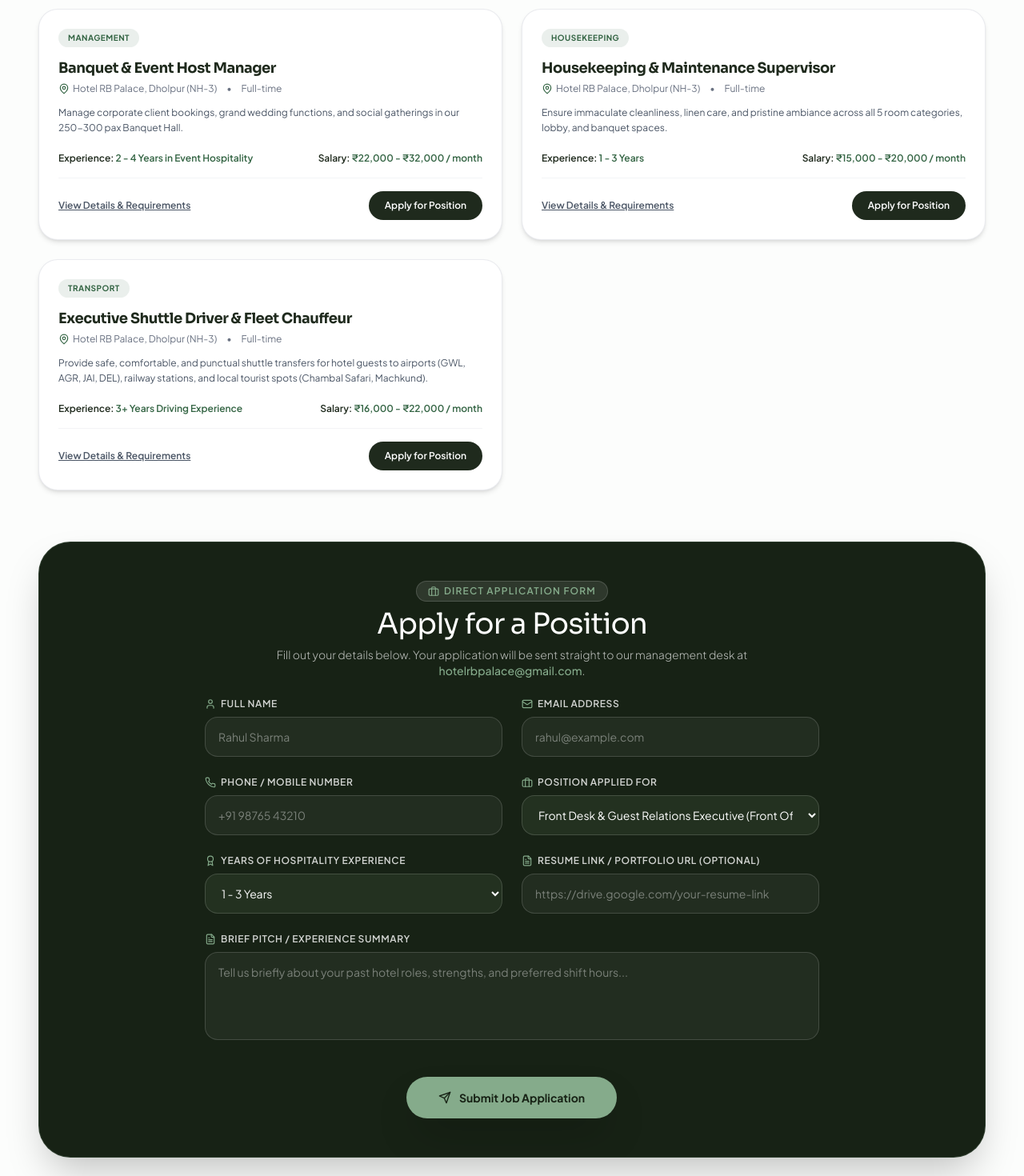
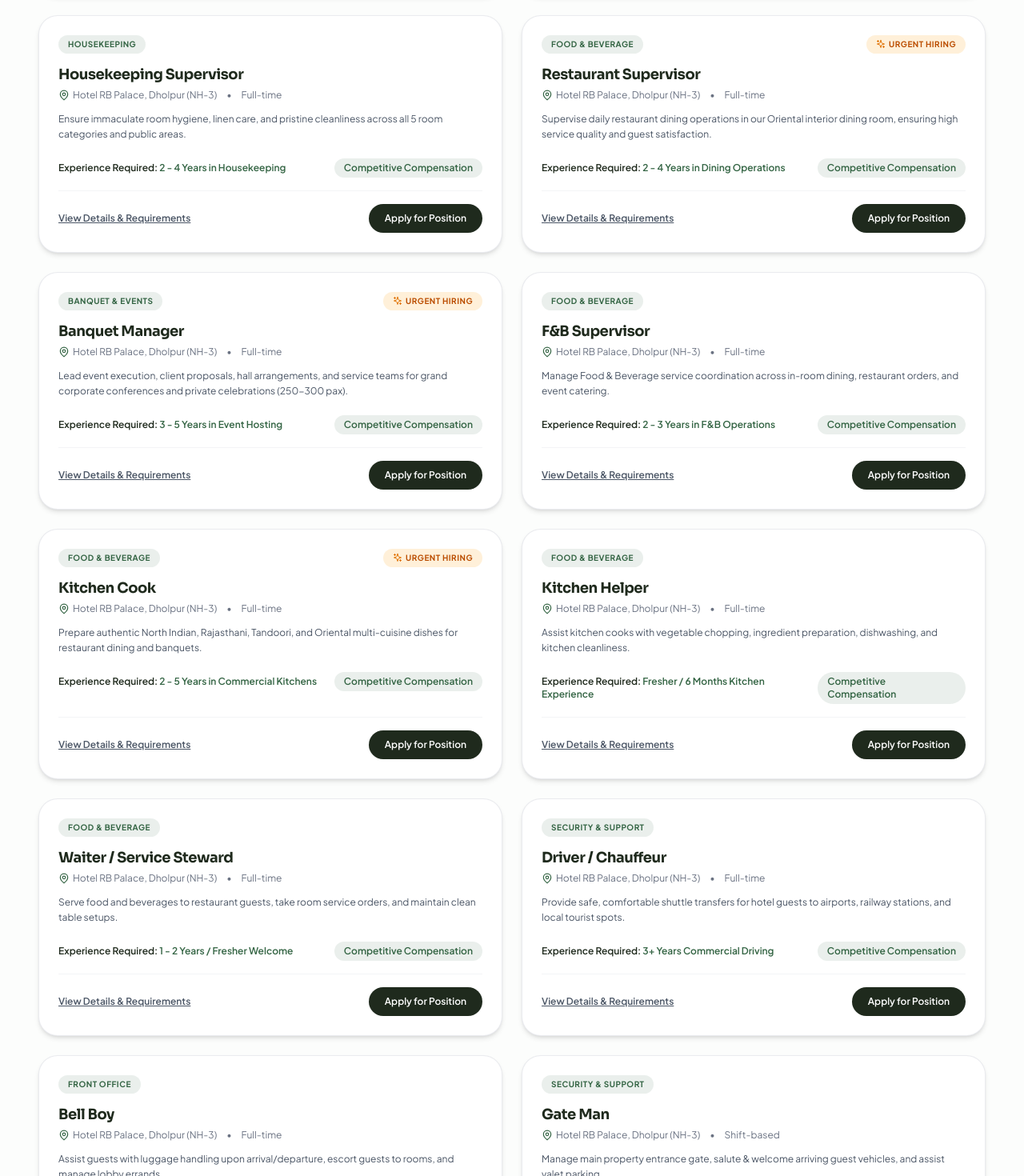
Before and after one commit to arrowwebtech21-sys/HotelRBPalace, a React (Vite) app: page /careers in a window 1280 px wide. Shown: the part 1220-2690 px from the top of the page at 80% size. Built offline with nearby package versions, Linux system fonts and the light colour scheme.

Commit message:
feat: update meal plan pricing, refine career listings, and route job applications to HR email

```diff
--- a/src/data/careers.ts
+++ b/src/data/careers.ts
@@ -1,11 +1,10 @@
 export type JobListing = {
   id: string;
   title: string;
-  department: 'Front Office' | 'Food & Beverage' | 'Housekeeping' | 'Management' | 'Maintenance' | 'Transport';
+  department: 'Front Office' | 'Food & Beverage' | 'Housekeeping' | 'Banquet & Events' | 'Security & Support';
   location: string;
   type: 'Full-time' | 'Part-time' | 'Shift-based';
   experience: string;
-  salaryRange: string;
   description: string;
   responsibilities: string[];
   qualifications: string[];
@@ -14,110 +13,245 @@
 
 export const CAREER_LISTINGS: JobListing[] = [
   {
-    id: 'front-desk-executive',
-    title: 'Front Desk & Guest Relations Executive',
+    id: 'front-office-manager',
+    title: 'Front Office Manager',
     department: 'Front Office',
     location: 'Hotel RB Palace, Dholpur (NH-3)',
     type: 'Full-time',
-    experience: '1 - 3 Years in Hotel Operations',
-    salaryRange: '₹18,000 - ₹25,000 / month',
+    experience: '3 - 5 Years in Hotel Front Desk',
     isHot: true,
-    description: 'We are seeking a warm, professional Front Desk Executive to manage guest check-ins, VIP reservations, phone inquiries, and deliver premier Rajasthani hospitality.',
+    description: 'Oversee front desk operations, guest check-ins/outs, room inventory management, PMS operations, and deliver premier Rajasthani hospitality.',
     responsibilities: [
-      'Manage check-in, check-out, room allocation, and guest verification as per hotel standards.',
-      'Coordinate with housekeeping and maintenance teams for seamless room readiness.',
-      'Handle direct inquiries via phone, email, and OTA partner portals.',
-      'Maintain guest billing records, key card programming, and payment collection.'
+      'Manage daily front desk operations, reservations, and room allocation.',
+      'Supervise front office assistants and desk staff for seamless guest assistance.',
+      'Handle guest complaints, special VIP requests, and corporate check-ins.',
+      'Coordinate with housekeeping and revenue teams to maximize room occupancy.'
     ],
     qualifications: [
-      'Diploma/Degree in Hotel Management or relevant field preferred.',
-      'Good communication skills in Hindi & English.',
-      'Working knowledge of PMS software and basic computer operations.',
-      'Professional demeanor and customer-first mindset.'
+      'Degree / Diploma in Hotel Management or related field.',
+      '3+ years front desk supervisory experience in reputed hotels.',
+      'Proficiency in Hotel PMS software, billing, and fluent communication.'
     ]
   },
   {
-    id: 'kitchen-supervisor-chef',
-    title: 'Executive Chef / Kitchen Supervisor',
-    department: 'Food & Beverage',
+    id: 'front-office-assistant',
+    title: 'Front Office Assistant',
+    department: 'Front Office',
     location: 'Hotel RB Palace, Dholpur (NH-3)',
     type: 'Full-time',
-    experience: '3 - 5 Years in Multi-Cuisine Dining',
-    salaryRange: '₹28,000 - ₹38,000 / month',
+    experience: '1 - 2 Years / Fresher Welcome',
     isHot: true,
-    description: 'Lead our kitchen team at Royal Palace Dining! Prepare authentic North Indian, Rajasthani delicacies, Tandoori starters, and Oriental dishes for hotel guests and banquet gatherings.',
+    description: 'Assist guests at check-in/out, manage phone calls, process room bookings, and provide local travel guidance.',
     responsibilities: [
-      'Oversee daily kitchen preparation, food quality, taste standards, and hygienic food safety.',
-      'Design seasonal menus and banquet catering menus for events (up to 300 pax).',
-      'Manage inventory, kitchen store supplies, wastage control, and supplier orders.',
-      'Supervise line cooks, commis chefs, and kitchen utility staff.'
+      'Greet arriving guests, verify identity documents, and issue room key cards.',
+      'Handle incoming phone calls, booking inquiries, and guest messages.',
+      'Assist guests with check-out billing, cash/card payments, and receipts.'
     ],
     qualifications: [
-      'Proven experience as Chef / Kitchen Head in a reputed hotel or restaurant.',
-      'Expertise in North Indian, Mughlai, and Continental/Chinese basics.',
-      'Strong leadership skills and inventory control awareness.'
-    ]
-  },
-  {
-    id: 'banquet-event-coordinator',
-    title: 'Banquet & Event Host Manager',
-    department: 'Management',
-    location: 'Hotel RB Palace, Dholpur (NH-3)',
-    type: 'Full-time',
-    experience: '2 - 4 Years in Event Hospitality',
-    salaryRange: '₹22,000 - ₹32,000 / month',
-    description: 'Manage corporate client bookings, grand wedding functions, and social gatherings in our 250-300 pax Banquet Hall.',
-    responsibilities: [
-      'Interact with corporate clients and wedding families to plan hall layouts, decor, and dining.',
-      'Coordinate sound, lighting, stage, and banquet staff during live events.',
-      'Prepare banquet contracts, advance billing, and post-event guest feedback collection.',
-      'Promote banquet space to regional corporate offices and wedding planners.'
-    ],
-    qualifications: [
-      'Experience in event management or hotel banquet operations.',
-      'Strong organizational, negotiation, and interpersonal abilities.',
-      'Ability to handle live event execution smoothly.'
+      'Graduate / Diploma in Hospitality or relevant discipline.',
+      'Good spoken Hindi & English communication skills.',
+      'Basic computer literacy and welcoming personality.'
     ]
   },
   {
     id: 'housekeeping-supervisor',
-    title: 'Housekeeping & Maintenance Supervisor',
+    title: 'Housekeeping Supervisor',
     department: 'Housekeeping',
     location: 'Hotel RB Palace, Dholpur (NH-3)',
     type: 'Full-time',
-    experience: '1 - 3 Years',
-    salaryRange: '₹15,000 - ₹20,000 / month',
-    description: 'Ensure immaculate cleanliness, linen care, and pristine ambiance across all 5 room categories, lobby, and banquet spaces.',
+    experience: '2 - 4 Years in Housekeeping',
+    description: 'Ensure immaculate room hygiene, linen care, and pristine cleanliness across all 5 room categories and public areas.',
     responsibilities: [
-      'Inspect rooms prior to check-in to ensure flawless hygiene and amenities setup.',
-      'Manage room linen, laundry schedules, toilet supplies, and cleaning chemicals inventory.',
-      'Supervise housekeeping attendants and maintain daily cleaning checklists.',
-      'Coordinate minor repair tasks with the technical maintenance team.'
+      'Inspect guest rooms and public corridors prior to guest arrivals.',
+      'Manage housekeeping staff shifts, room cleaning checklists, and laundry schedules.',
+      'Monitor cleaning chemicals inventory, room amenities supplies, and linen stores.'
     ],
     qualifications: [
-      'Prior housekeeping supervisory experience in hotels or luxury resorts.',
-      'Keen eye for detail, hygiene standards, and team coordination.'
+      'Prior supervisory experience in hotel housekeeping.',
+      'Strong eye for detail, hygiene standards, and team coordination.'
     ]
   },
   {
-    id: 'shuttle-chauffeur',
-    title: 'Executive Shuttle Driver & Fleet Chauffeur',
-    department: 'Transport',
+    id: 'restaurant-supervisor',
+    title: 'Restaurant Supervisor',
+    department: 'Food & Beverage',
     location: 'Hotel RB Palace, Dholpur (NH-3)',
     type: 'Full-time',
-    experience: '3+ Years Driving Experience',
-    salaryRange: '₹16,000 - ₹22,000 / month',
-    description: 'Provide safe, comfortable, and punctual shuttle transfers for hotel guests to airports (GWL, AGR, JAI, DEL), railway stations, and local tourist spots (Chambal Safari, Machkund).',
+    experience: '2 - 4 Years in Dining Operations',
+    isHot: true,
+    description: 'Supervise daily restaurant dining operations in our Oriental interior dining room, ensuring high service quality and guest satisfaction.',
     responsibilities: [
-      'Operate hotel fleet vehicles (Sedans, SUVs) adhering to traffic laws and safety rules.',
-      'Perform daily vehicle cleanliness checks, fuel checks, and regular maintenance logs.',
-      'Greet guests warmly, assist with luggage, and guide them on local sightseeing spots.',
-      'Maintain punctual pickup and drop times.'
+      'Oversee restaurant seating, table service standards, and dining ambiance.',
+      'Supervise service staff, waiters, and table turnover during breakfast, lunch, and dinner.',
+      'Handle guest feedback, billing verification, and coordination with the kitchen team.'
     ],
     qualifications: [
-      'Valid Commercial / Light Motor Vehicle Driving License.',
-      'Clean driving record with knowledge of routes around Dholpur, Agra, Gwalior, and Jaipur.',
-      'Polite and disciplined demeanor.'
+      'Diploma/Degree in Hotel Management or F&B operations experience.',
+      'Proven leadership skills in casual or fine-dining restaurant settings.'
+    ]
+  },
+  {
+    id: 'banquet-manager',
+    title: 'Banquet Manager',
+    department: 'Banquet & Events',
+    location: 'Hotel RB Palace, Dholpur (NH-3)',
+    type: 'Full-time',
+    experience: '3 - 5 Years in Event Hosting',
+    isHot: true,
+    description: 'Lead event execution, client proposals, hall arrangements, and service teams for grand corporate conferences and private celebrations (250-300 pax).',
+    responsibilities: [
+      'Meet with clients to plan banquet layouts, stage arrangements, and catering menus.',
+      'Coordinate sound, AV lighting, stage setup, and banquet service staff during live functions.',
+      'Manage banquet contracts, advance billing, and post-event guest feedback.'
+    ],
+    qualifications: [
+      'Proven experience in hotel banquet operations or event management.',
+      'Strong organizational, communication, and client management skills.'
+    ]
+  },
+  {
+    id: 'f-and-b-supervisor',
+    title: 'F&B Supervisor',
+    department: 'Food & Beverage',
+    location: 'Hotel RB Palace, Dholpur (NH-3)',
+    type: 'Full-time',
+    experience: '2 - 3 Years in F&B Operations',
+    description: 'Manage Food & Beverage service coordination across in-room dining, restaurant orders, and event catering.',
+    responsibilities: [
+      'Supervise food delivery, room service orders, and buffet setups.',
+      'Maintain hygiene standards, cutlery/crockery stock control, and service speed.',
+      'Train service staff on guest handling and food presentation.'
+    ],
+    qualifications: [
+      'Diploma in Hotel Management or F&B service background.',
+      'Good operational knowledge of food service and beverage management.'
+    ]
+  },
+  {
+    id: 'kitchen-cook',
+    title: 'Kitchen Cook',
+    department: 'Food & Beverage',
+    location: 'Hotel RB Palace, Dholpur (NH-3)',
+    type: 'Full-time',
+    experience: '2 - 5 Years in Commercial Kitchens',
+    isHot: true,
+    description: 'Prepare authentic North Indian, Rajasthani, Tandoori, and Oriental multi-cuisine dishes for restaurant dining and banquets.',
+    responsibilities: [
+      'Cook and present multi-cuisine dishes following hotel standard recipes.',
+      'Maintain kitchen hygiene, station cleanliness, and food safety standards.',
+      'Coordinate with the kitchen supervisor for food prep and banquet buffet orders.'
+    ],
+    qualifications: [
+      'Proven experience as a cook in a hotel, restaurant, or catering service.',
+      'Expertise in Indian gravies, tandoori starters, or Chinese dishes.'
+    ]
+  },
+  {
+    id: 'kitchen-helper',
+    title: 'Kitchen Helper',
+    department: 'Food & Beverage',
+    location: 'Hotel RB Palace, Dholpur (NH-3)',
+    type: 'Full-time',
+    experience: 'Fresher / 6 Months Kitchen Experience',
+    description: 'Assist kitchen cooks with vegetable chopping, ingredient preparation, dishwashing, and kitchen cleanliness.',
+    responsibilities: [
+      'Assist chefs with washing, peeling, and cutting vegetables and ingredients.',
+      'Clean cooking utensils, pots, pans, and maintain kitchen counter sanitation.',
+      'Store incoming food provisions and maintain pantry organization.'
+    ],
+    qualifications: [
+      'Hardworking, punctual, and willing to learn in a fast-paced hotel kitchen.',
+      'Basic awareness of food hygiene and cleanliness.'
+    ]
+  },
+  {
+    id: 'waiter',
+    title: 'Waiter / Service Steward',
+    department: 'Food & Beverage',
+    location: 'Hotel RB Palace, Dholpur (NH-3)',
+    type: 'Full-time',
+    experience: '1 - 2 Years / Fresher Welcome',
+    description: 'Serve food and beverages to restaurant guests, take room service orders, and maintain clean table setups.',
+    responsibilities: [
+      'Greet guests at restaurant tables, present menus, and record food orders.',
+      'Serve meals and beverages promptly adhering to service etiquette.',
+      'Deliver room service trays to guest rooms and clear used tableware.'
+    ],
+    qualifications: [
+      'Polite behavior, good communication skills, and pleasant demeanor.',
+      'Previous experience as waiter or steward is preferred.'
+    ]
+  },
+  {
+    id: 'driver',
+    title: 'Driver / Chauffeur',
+    department: 'Security & Support',
+    location: 'Hotel RB Palace, Dholpur (NH-3)',
+    type: 'Full-time',
+    experience: '3+ Years Commercial Driving',
+    description: 'Provide safe, comfortable shuttle transfers for hotel guests to airports, railway stations, and local tourist spots.',
+    responsibilities: [
+      'Drive hotel vehicles safely for guest pick-up, drop, and sightseeing tours.',
+      'Perform vehicle cleanliness checks, fuel monitoring, and routine maintenance.',
+      'Assist guests with luggage loading and unloading.'
+    ],
+    qualifications: [
+      'Valid Commercial / LMV Driving License.',
+      'Clean driving record with knowledge of routes around Dholpur, Agra, and Gwalior.'
+    ]
+  },
+  {
+    id: 'bell-boy',
+    title: 'Bell Boy',
+    department: 'Front Office',
+    location: 'Hotel RB Palace, Dholpur (NH-3)',
+    type: 'Full-time',
+    experience: 'Fresher / 1 Year Experience',
+    description: 'Assist guests with luggage handling upon arrival/departure, escort guests to rooms, and manage lobby errands.',
+    responsibilities: [
+      'Welcome arriving guests, assist with luggage carrying to designated rooms.',
+      'Explain basic room amenities (AC, TV, hot water kettle) to check-in guests.',
+      'Deliver guest messages, parcels, and assist front desk with lobby tasks.'
+    ],
+    qualifications: [
+      'Active, energetic, and customer-service oriented attitude.',
+      'Basic communication skills and polite behavior.'
+    ]
+  },
+  {
+    id: 'gate-man',
+    title: 'Gate Man',
+    department: 'Security & Support',
+    location: 'Hotel RB Palace, Dholpur (NH-3)',
+    type: 'Shift-based',
+    experience: '1+ Year Gate / Security Experience',
+    description: 'Manage main property entrance gate, salute & welcome arriving guest vehicles, and assist valet parking.',
+    responsibilities: [
+      'Open entrance gate for guest cars, taxis, and official hotel vehicles.',
+      'Greet arriving guests respectfully and direct cars to parking/reception porch.',
+      'Monitor entry of unauthorized vehicles and keep entrance driveway clear.'
+    ],
+    qualifications: [
+      'Disciplined, alert, and courteous personality.',
+      'Prior experience as gate keeper or security attendant.'
+    ]
+  },
+  {
+    id: 'security-guard',
+    title: 'Security Guard',
+    department: 'Security & Support',
+    location: 'Hotel RB Palace, Dholpur (NH-3)',
+    type: 'Shift-based',
+    experience: '1 - 3 Years Security Guarding',
+    description: 'Maintain 24/7 safety, property surveillance, visitor logs, and secure premises across hotel grounds and parking.',
+    responsibilities: [
+      'Patrol hotel building corridors, parking lots, and banquet areas during shifts.',
+      'Maintain visitor and material entry registers at security post.',
+      'Ensure safety of guest vehicles and assist in emergency response.'
+    ],
+    qualifications: [
+      'Physical fitness, alertness, and clean background verification.',
+      'Prior experience in hotel, commercial, or residential security.'
     ]
   }
 ];
--- a/src/data/constants.ts
+++ b/src/data/constants.ts
@@ -1,6 +1,7 @@
 export const BG_VIDEO = '/videos/hero_hall_bg.mp4';
 
 export const MANAGER_EMAIL = 'hotelrbpalace@gmail.com';
+export const HR_EMAIL = 'hotelrbpalace.hr@gmail.com';
 
 export const BRAND_NAME = 'HOTEL RB';
 export const BRAND_SUFFIX = 'PALACE';
--- a/src/pages/CareersPage.tsx
+++ b/src/pages/CareersPage.tsx
@@ -6,7 +6,7 @@
 import BrandLogo from '../components/BrandLogo';
 import { CAREER_LISTINGS, type JobListing } from '../data/careers';
 import { sendCareerApplication, type CareerApplication } from '../utils/booking';
-import { MANAGER_EMAIL } from '../data/constants';
+import { HR_EMAIL } from '../data/constants';
 
 export default function CareersPage() {
   const navigate = useNavigate();
@@ -36,7 +36,7 @@
   const [isSubmitting, setIsSubmitting] = useState(false);
   const [isSubmitted, setIsSubmitted] = useState(false);
 
-  const departments = ['All', 'Front Office', 'Food & Beverage', 'Housekeeping', 'Management', 'Transport'];
+  const departments = ['All', 'Front Office', 'Food & Beverage', 'Housekeeping', 'Banquet & Events', 'Security & Support'];
 
   const filteredJobs = selectedDept === 'All'
     ? CAREER_LISTINGS
@@ -141,20 +141,20 @@
           {/* Quick Metrics Badge */}
           <div className="bg-white/5 border border-white/15 p-6 rounded-3xl backdrop-blur-md grid grid-cols-2 gap-4 shrink-0 text-center sm:text-left">
             <div>
-              <span className="text-2xl font-bold text-[#85AB8B]">5+</span>
-              <p className="text-xs text-white/70">Department Tiers</p>
+              <span className="text-2xl font-bold text-[#85AB8B]">13</span>
+              <p className="text-xs text-white/70">Open Job Roles</p>
             </div>
             <div>
-              <span className="text-2xl font-bold text-white">24/7</span>
-              <p className="text-xs text-white/70">Support Operations</p>
+              <span className="text-2xl font-bold text-white">5</span>
+              <p className="text-xs text-white/70">Departments</p>
             </div>
             <div>
               <span className="text-2xl font-bold text-white">100%</span>
               <p className="text-xs text-white/70">Direct Hotel Role</p>
             </div>
             <div>
-              <span className="text-2xl font-bold text-[#85AB8B]">300 Pax</span>
-              <p className="text-xs text-white/70">Event Venue Scale</p>
+              <span className="text-2xl font-bold text-[#85AB8B]">24/7</span>
+              <p className="text-xs text-white/70">Staff Support</p>
             </div>
           </div>
         </div>
@@ -252,8 +252,8 @@
                   <p className="text-xs text-gray-600 leading-relaxed line-clamp-2">{job.description}</p>
 
                   <div className="pt-2 flex items-center justify-between text-xs font-semibold text-[#1f2a1d]">
-                    <span>Experience: <span className="text-[#336443]">{job.experience}</span></span>
-                    <span>Salary: <span className="text-[#336443]">{job.salaryRange}</span></span>
+                    <span>Experience Required: <span className="text-[#336443]">{job.experience}</span></span>
+                    <span className="text-[#336443] font-semibold bg-[#336443]/10 px-3 py-1 rounded-full">Competitive Compensation</span>
                   </div>
                 </div>
 
@@ -285,7 +285,7 @@
               </span>
               <h2 className="text-2xl sm:text-4xl font-normal text-white">Apply for a Position</h2>
               <p className="text-white/70 text-xs sm:text-sm font-light">
-                Fill out your details below. Your application will be sent straight to our management desk at <span className="text-[#85AB8B] font-medium">{MANAGER_EMAIL}</span>.
+                Fill out your details below. Your application will be sent straight to our HR recruitment desk at <span className="text-[#85AB8B] font-medium">{HR_EMAIL}</span>.
               </p>
             </div>
 
@@ -495,8 +495,8 @@
               </div>
 
               <div className="p-3 bg-[#f4f7f4] rounded-2xl flex items-center justify-between text-xs font-bold text-[#1f2a1d]">
-                <span>Offered Salary: <span className="text-[#336443]">{activeJobModal.salaryRange}</span></span>
-                <span>Experience: <span className="text-[#336443]">{activeJobModal.experience}</span></span>
+                <span>Employment Type: <span className="text-[#336443]">{activeJobModal.type}</span></span>
+                <span>Experience Required: <span className="text-[#336443]">{activeJobModal.experience}</span></span>
               </div>
             </div>
 
--- a/src/utils/booking.ts
+++ b/src/utils/booking.ts
@@ -1,4 +1,4 @@
-import { HOTEL_ADDRESS, MANAGER_EMAIL } from '../data/constants';
+import { HOTEL_ADDRESS, MANAGER_EMAIL, HR_EMAIL } from '../data/constants';
 
 export type BookingEnquiry = {
   name: string;
@@ -114,7 +114,7 @@
 
 export async function sendCareerApplication(app: CareerApplication): Promise<{ success: boolean }> {
   try {
-    const response = await fetch(`https://formsubmit.co/ajax/${MANAGER_EMAIL}`, {
+    const response = await fetch(`https://formsubmit.co/ajax/${HR_EMAIL}`, {
       method: 'POST',
       headers: {
         'Content-Type': 'application/json',
```
Also changed, not shown: src/pages/RestaurantPage.tsx (+20 -11 lines), src/sections/RestaurantTeaserSection.tsx (+9 -9 lines), .agents/AGENTS.md.
